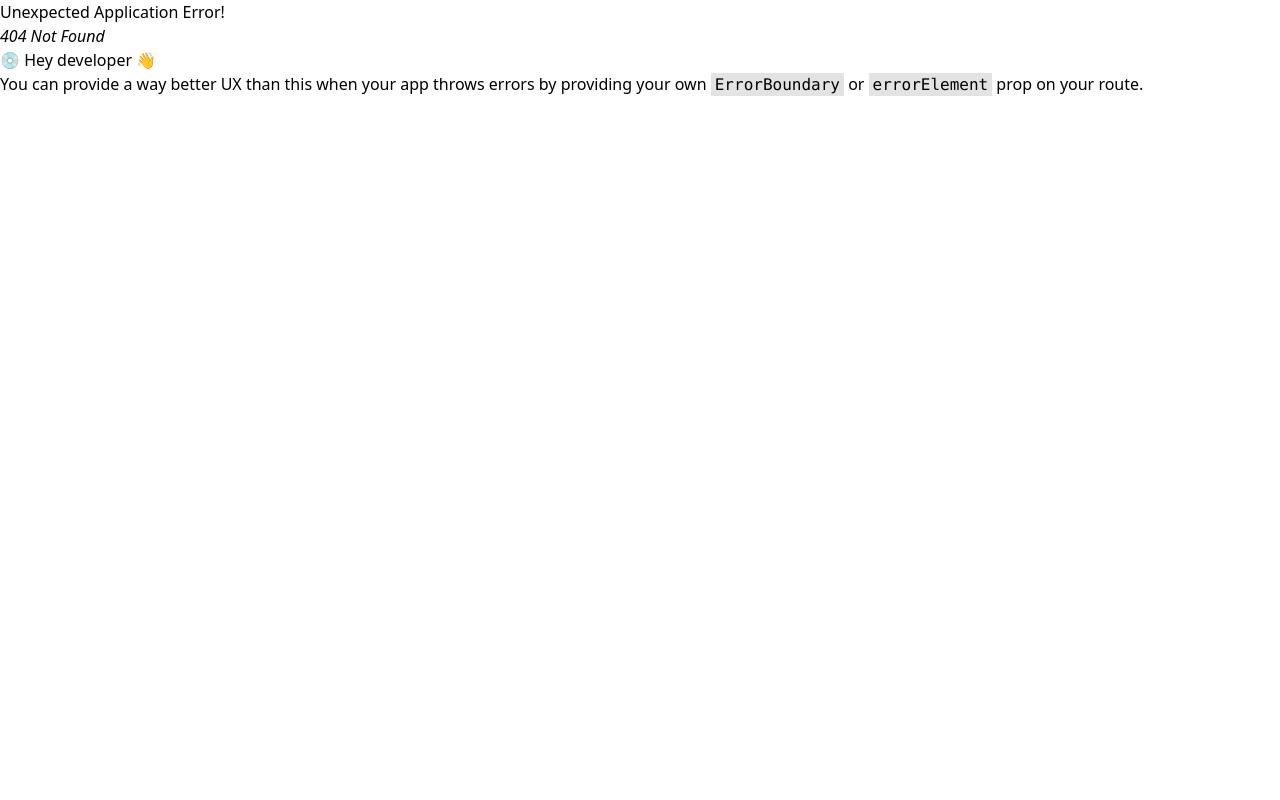
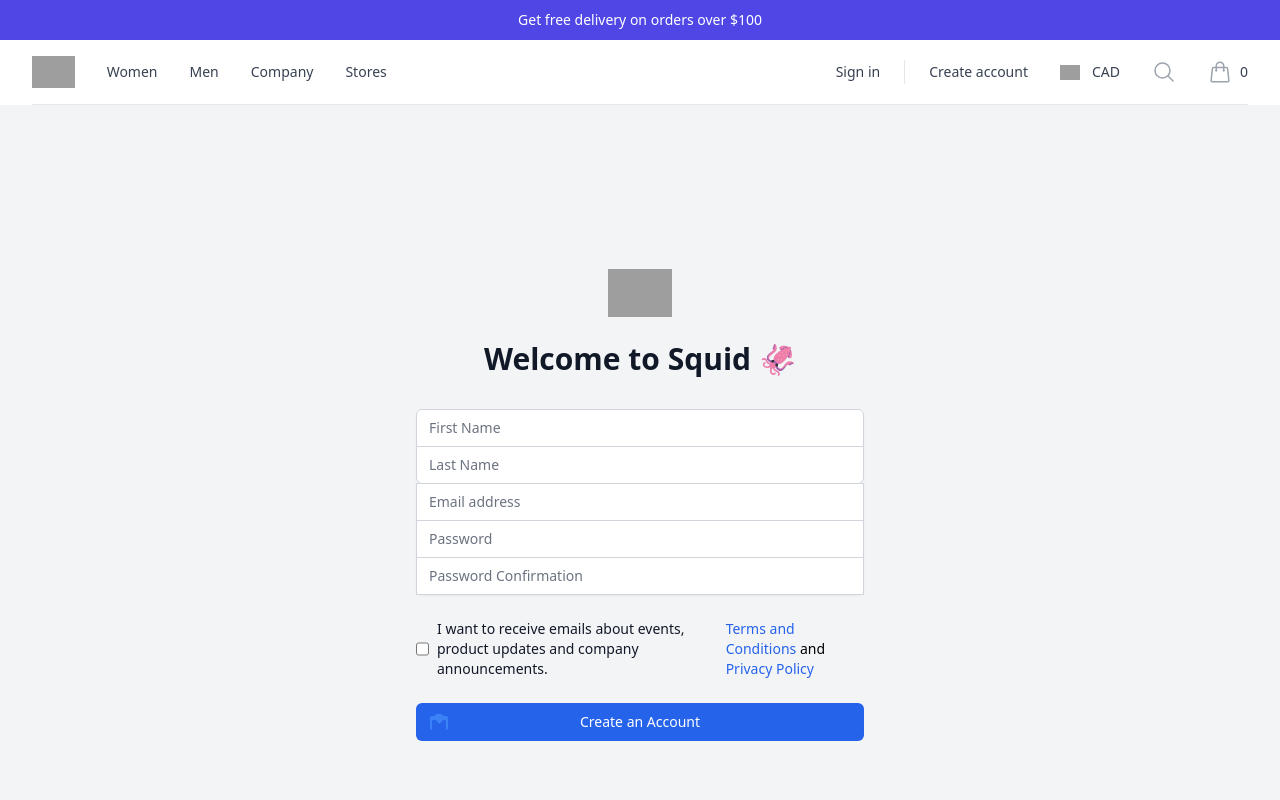
Before and after one commit to AnikHaque/Kenabecha.com-Frontend, a React (Vite) app: page /registration in a window 1280 px wide. Before the commit this address had no page. Shown: the top 800 px of the page. Built offline with nearby package versions, Linux system fonts and the light colour scheme; grey boxes are pictures that could not be loaded.

Commit message:
registration form designed

```diff
--- /dev/null
+++ b/src/Pages/Login/Registration.jsx
@@ -0,0 +1,158 @@
+const Registration = () => {
+  return (
+    <div className="bg-gray-100 min-h-screen flex items-center justify-center py-12 px-4 sm:px-6 lg:px-8">
+      <div className="max-w-md w-full space-y-8">
+        <div>
+          <img
+            className="mx-auto h-12 w-auto"
+            src="https://images.unsplash.com/photo-1605106702734-205df224ecce?ixlib=rb-1.2.1&ixid=MnwxMjA3fDB8MHxwaG90by1wYWdlfHx8fGVufDB8fHx8&auto=format&fit=crop&w=870&q=80"
+            alt=""
+          />
+          <h2 className="mt-6 text-center text-3xl font-extrabold text-gray-900">
+            Welcome to Squid 🦑
+          </h2>
+        </div>
+        <form className="mt-8 space-y-6" action="#" method="POST">
+          <input type="hidden" name="remember" defaultValue="true" />
+          <div className="rounded-md shadow-sm -space-y-px">
+            <div>
+              <label htmlFor="firstName" className="sr-only">
+                First Name
+              </label>
+              <input
+                id="firstName"
+                name="firstName"
+                type="text"
+                autoComplete="given-name"
+                required
+                className="appearance-none rounded-none relative block w-full px-3 py-2 border border-gray-300 placeholder-gray-500 text-gray-900 rounded-t-md focus:outline-none focus:ring-blue-500 focus:border-blue-500 focus:z-10 sm:text-sm"
+                placeholder="First Name"
+              />
+            </div>
+            <div>
+              <label htmlFor="lastName" className="sr-only">
+                Last Name
+              </label>
+              <input
+                id="lastName"
+                name="lastName"
+                type="text"
+                autoComplete="family-name"
+                required
+                className="appearance-none rounded-none relative block w-full px-3 py-2 border border-gray-300 placeholder-gray-500 text-gray-900 rounded-b-md focus:outline-none focus:ring-blue-500 focus:border-blue-500 focus:z-10 sm:text-sm"
+                placeholder="Last Name"
+              />
+            </div>
+            <div>
+              <label htmlFor="emailAddress" className="sr-only">
+                Email address
+              </label>
+              <input
+                id="emailAddress"
+                name="email"
+                type="email"
+                autoComplete="email"
+                required
+                className="appearance-none rounded-none relative block w-full px-3 py-2 border border-gray-300 placeholder-gray-500 text-gray-900 focus:outline-none focus:ring-blue-500 focus:border-blue-500 focus:z-10 sm:text-sm"
+                placeholder="Email address"
+              />
+            </div>
+            <div>
+              <label htmlFor="password" className="sr-only">
+                Password
+              </label>
+              <input
+                id="password"
+                name="password"
+                type="password"
+                autoComplete="current-password"
+                required
+                className="appearance-none rounded-none relative block w-full px-3 py-2 border border-gray-300 placeholder-gray-500 text-gray-900 rounded-md focus:outline-none focus:ring-blue-500 focus:border-blue-500 focus:z-10 sm:text-sm"
+                placeholder="Password"
+              />
+            </div>
+            <div>
+              <label htmlFor="passwordConfirmation" className="sr-only">
+                Password Confirmation
+              </label>
+              <input
+                id="passwordConfirmation"
+                name="passwordConfirmation"
+                type="password"
+                autoComplete="current-password"
+                required
+                className="appearance-none rounded-none relative block w-full px-3 py-2 border border-gray-300 placeholder-gray-500 text-gray-900 rounded-md focus:outline-none focus:ring-blue-500 focus:border-blue-500 focus:z-10 sm:text-sm"
+                placeholder="Password Confirmation"
+              />
+            </div>
+          </div>
+
+          <div className="flex items-center justify-between">
+            <div className="flex items-center">
+              <input
+                id="marketingAccept"
+                name="marketingAccept"
+                type="checkbox"
+                className="h-4 w-4 text-blue-600 focus:ring-blue-500 border-gray-300 rounded"
+              />
+              <label
+                htmlFor="marketingAccept"
+                className="ml-2 block text-sm text-gray-900"
+              >
+                I want to receive emails about events, product updates and
+                company announcements.
+              </label>
+            </div>
+
+            <div className="text-sm">
+              <a
+                href="#"
+                className="font-medium text-blue-600 hover:text-blue-500"
+              >
+                Terms and Conditions
+              </a>{" "}
+              and{" "}
+              <a
+                href="#"
+                className="font-medium text-blue-600 hover:text-blue-500"
+              >
+                Privacy Policy
+              </a>
+            </div>
+          </div>
+
+          <div>
+            <button
+              type="submit"
+              className="group relative w-full flex justify-center py-2 px-4 border border-transparent text-sm font-medium rounded-md text-white bg-blue-600 hover:bg-blue-700 focus:outline-none focus:ring-2 focus:ring-offset-2 focus:ring-blue-500"
+            >
+              <span className="absolute left-0 inset-y-0 flex items-center pl-3">
+                <svg
+                  className="h-5 w-5 text-blue-500 group-hover:text-blue-400"
+                  xmlns="http://www.w3.org/2000/svg"
+                  viewBox="0 0 20 20"
+                  fill="currentColor"
+                  aria-hidden="true"
+                >
+                  <path
+                    fillRule="evenodd"
+                    d="M10 3a1 1 0 011 1v4.586l2.707-2.707a1 1 0 011.414 1.414l-4 4a1 1 0 01-1.414 0l-4-4a1 1 0 111.414-1.414L9 8.586V4a1 1 0 011-1z"
+                    clipRule="evenodd"
+                  />
+                  <path
+                    fillRule="evenodd"
+                    d="M4 8a1 1 0 00-1 1v8a1 1 0 001 1h12a1 1 0 001-1V9a1 1 0 00-1-1H4zm13 10H3a2 2 0 01-2-2V6a2 2 0 012-2h2.586l1.707-1.707A1 1 0 018 2h4a1 1 0 01.707.293L14.414 4H17a2 2 0 012 2v10a2 2 0 01-2 2z"
+                    clipRule="evenodd"
+                  />
+                </svg>
+              </span>
+              Create an Account
+            </button>
+          </div>
+        </form>
+      </div>
+    </div>
+  );
+};
+
+export default Registration;
--- a/src/Routes/Routes/Router.jsx
+++ b/src/Routes/Routes/Router.jsx
@@ -2,6 +2,7 @@
 import MainLayout from "../../Layout/MainLayout";
 import { Home } from "../../Pages/Home/Home";
 import ProductList from "../../Components/Products/ProductList";
+import Registration from "../../Pages/Login/Registration";
 
 const router = createBrowserRouter([
   {
@@ -16,6 +17,10 @@
         path: "/products",
         element: <ProductList></ProductList>,
       },
+      {
+        path: "/registration",
+        element: <Registration></Registration>,
+      },
     ],
   },
 ]);
```
Also changed, not shown: src/Pages/Login/Login.jsx (added).
